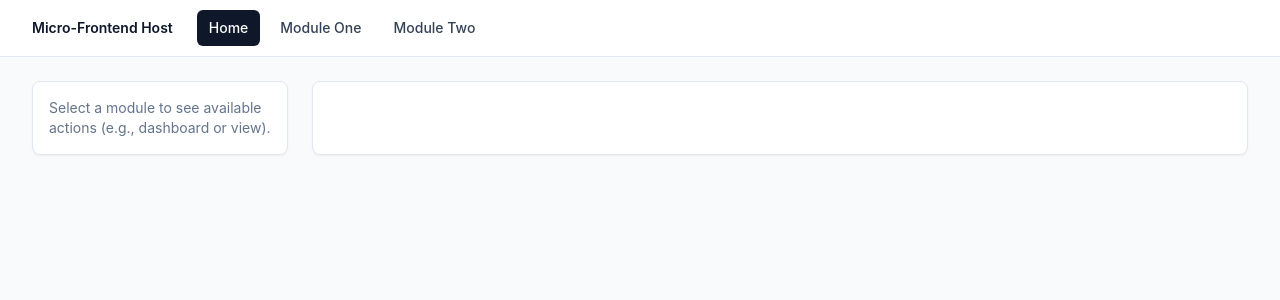
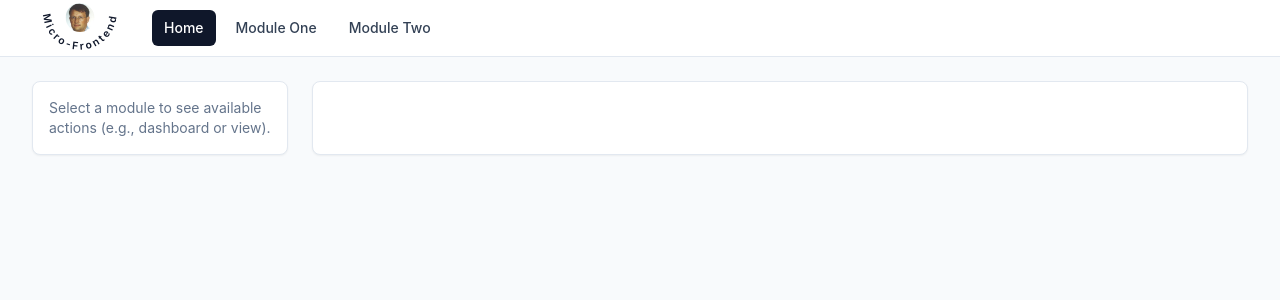
Before and after one commit to ndaian-interview/mfe-host, a React app: page / in a window 1280 px wide. Shown: the top 300 px of the page. Built offline with nearby package versions, Linux system fonts and the light colour scheme.

Commit message:
Extracted TopNav and added Logo

```diff
--- a/src/components/Shell.tsx
+++ b/src/components/Shell.tsx
@@ -1,8 +1,8 @@
 import React, { Suspense, useMemo } from "react";
 import { Routes, Route, useLocation, useNavigate } from "react-router-dom";
-import NavLink from "./NavLink";
 import Sidebar from "./Sidebar";
 import { MODULES, MODULE_KEYS, getModuleByPath, type ModuleKey, type RemoteModuleKey } from "../config/modules";
+import TopNav from "./TopNav/TopNav";
 
 const Empty: React.FC = () => null;
 
@@ -24,17 +24,7 @@ const Shell: React.FC = () => {
 
   return (
     <div className="min-h-screen bg-slate-50">
-      <header className="sticky top-0 z-20 border-b border-slate-200 bg-white/95 backdrop-blur">
-        <div className="mx-auto flex h-14 max-w-7xl items-center gap-6 px-4 sm:px-6 lg:px-8">
-          <div className="text-sm font-semibold text-slate-900">Micro-Frontend Host</div>
-          <nav className="flex items-center gap-2">
-            <NavLink to="/" label="Home" active={currentModule === "home"} />
-            {MODULE_KEYS.map((key) => (
-              <NavLink key={key} to={MODULES[key].path} label={MODULES[key].label} active={currentModule === key} />
-            ))}
-          </nav>
-        </div>
-      </header>
+      <TopNav currentModule={currentModule} />
 
       <div className="mx-auto flex max-w-7xl gap-6 px-4 py-6 sm:px-6 lg:px-8">
         <aside className="w-64 shrink-0 rounded-lg border border-slate-200 bg-white shadow-sm">
--- /dev/null
+++ b/src/components/TopNav/Logo.tsx
@@ -0,0 +1,47 @@
+import React from "react";
+import logo from "@/assets/images/nicu.jpg";
+
+const TEXT_RAISE = 26; // increase = closer to image (try 8..18)
+
+export const Logo: React.FC = () => {
+  return (
+    <div className="flex items-center">
+      <svg
+        className="h-14 w-auto"
+        viewBox="0 0 120 70"
+        style={{ overflow: "visible" }}
+        xmlns="http://www.w3.org/2000/svg"
+      >
+        <defs>
+          <path id="curve-under" d="M 14,42 A 46,46 0 0 0 106,42" />
+
+          <clipPath id="circle-clip">
+            <circle cx="60" cy="22" r="18" />
+          </clipPath>
+        </defs>
+
+        {/* image */}
+        <image
+          href={logo}
+          x="42"
+          y="4"
+          width="36"
+          height="36"
+          clipPath="url(#circle-clip)"
+          preserveAspectRatio="xMidYMid slice"
+        />
+
+        {/* text: translate UP to reduce the gap */}
+        <g transform={`translate(0, -${TEXT_RAISE})`}>
+          <text fontSize="13" fill="#0f172a" fontWeight="600" letterSpacing="3">
+            <textPath href="#curve-under" startOffset="50%" textAnchor="middle">
+              Micro-Frontend
+            </textPath>
+          </text>
+        </g>
+      </svg>
+    </div>
+  );
+};
+
+export default Logo;
--- /dev/null
+++ b/src/components/TopNav/TopNav.tsx
@@ -0,0 +1,26 @@
+import React from "react";
+import { MODULE_KEYS, ModuleKey, MODULES } from "@/config/modules";
+import NavLink from "../NavLink";
+import Logo from "./Logo";
+
+interface Props {
+  currentModule: ModuleKey;
+}
+
+const TopNav: React.FC<Props> = ({ currentModule }: Props) => {
+  return (
+    <header className="sticky top-0 z-20 border-b border-slate-200 bg-white/95 backdrop-blur">
+      <div className="mx-auto flex h-14 max-w-7xl items-center gap-6 px-4 sm:px-6 lg:px-8">
+        <Logo />
+        <nav className="flex items-center gap-2">
+          <NavLink to="/" label="Home" active={currentModule === "home"} />
+          {MODULE_KEYS.map((key) => (
+            <NavLink key={key} to={MODULES[key].path} label={MODULES[key].label} active={currentModule === key} />
+          ))}
+        </nav>
+      </div>
+    </header>
+  );
+};
+
+export default TopNav;
--- a/webpack.config.js
+++ b/webpack.config.js
@@ -17,7 +17,7 @@ module.exports = {
   output: {
     path: path.resolve(__dirname, "dist"),
     filename: "[name].[contenthash].js",
-    publicPath: process.env.PUBLIC_URL || "/",
+    publicPath: "auto",
     clean: true,
   },
   devServer: {
@@ -44,6 +44,13 @@ module.exports = {
       {
         test: /\.css$/,
         use: ["style-loader", "css-loader"],
+      },
+      {
+        test: /\.(png|jpg|jpeg|gif|svg)$/i,
+        type: "asset/resource",
+        generator: {
+          filename: "assets/[name].[hash][ext]",
+        },
       },
     ],
   },
```
Also changed, not shown: src/types/images.d.ts (added, +24 -0 lines), src/assets/images/nicu.jpg (added), 1 other file (tests, documents, lock files or other folders).
